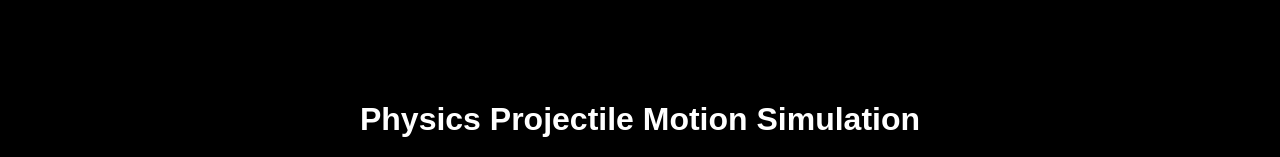
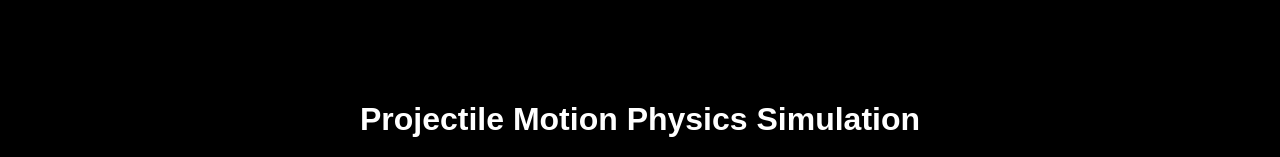
Before and after one commit to kevinpedregosa/Physics-Projectile-Motion-Simulation, a plain HTML site: page index.html in a window 1280 px wide. Shown: the top 157 px of the page. Drawn offline with Linux system fonts and the light colour scheme.

Commit message:
change title

```diff
--- a/index.html
+++ b/index.html
@@ -1,13 +1,13 @@
 <!DOCTYPE html>
 <html>
 <head>
-  <title>Physics Projectile Motion Simulation</title>
+  <title>Projectile Motion Physics Simulation</title>
   <link rel="stylesheet" href="style.css">
 </head>
 <body>
 
 <div class="container">
-    <h1><b>Physics Projectile Motion Simulation</b></h1>
+    <h1><b>Projectile Motion Physics Simulation</b></h1>
 
     <canvas id="canvas" width="800" height="400"></canvas>
 
```
